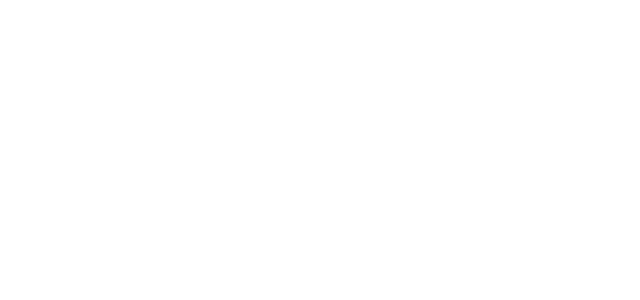
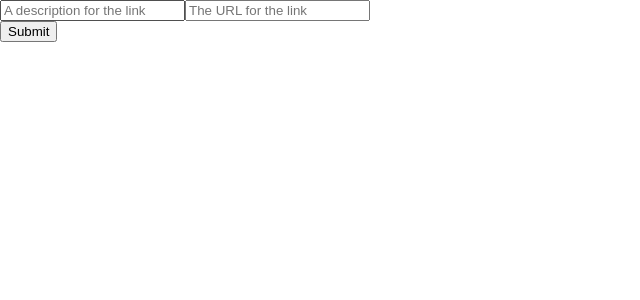
Before and after one commit to Natalia504/hackernews-apollo-graphql, a React (Create React App) app: page / in a window 1280 px wide. Shown: the top 300 px of the page, without its empty margins (0-640 px from the left). Built offline with nearby package versions, Linux system fonts and the light colour scheme; the HTML template or start-up script is replaced by a standard one.

Commit message:
Mutation: Creating Links

```diff
--- a/src/components/App.js
+++ b/src/components/App.js
@@ -1,8 +1,14 @@
 import "../styles/App.css";
+import CreateLink from "./CreateLink";
 import LinkList from "./LinkList";
 
 function App() {
-  return <LinkList />;
+  return (
+    <>
+      <CreateLink />
+      <LinkList />
+    </>
+  );
 }
 
 export default App;
--- /dev/null
+++ b/src/components/CreateLink.js
@@ -0,0 +1,68 @@
+import React, { useState } from "react";
+import { useMutation, gql } from "@apollo/client";
+
+const CREATE_LINK_MUTATION = gql`
+  mutation PostMutation($description: String!, $url: String!) {
+    post(description: $description, url: $url) {
+      id
+      createdAt
+      url
+      description
+    }
+  }
+`;
+
+const CreateLink = () => {
+  const [formState, setFormState] = useState({
+    description: "",
+    url: "",
+  });
+
+  const [createLink] = useMutation(CREATE_LINK_MUTATION, {
+    variables: {
+      description: formState.description,
+      url: formState.url,
+    },
+  });
+
+  return (
+    <div>
+      <form
+        onSubmit={(e) => {
+          e.preventDefault();
+          createLink();
+        }}
+      >
+        <div className="flex flex-column mt3">
+          <input
+            className="mb2"
+            value={formState.description}
+            onChange={(e) =>
+              setFormState({
+                ...formState,
+                description: e.target.value,
+              })
+            }
+            type="text"
+            placeholder="A description for the link"
+          />
+          <input
+            className="mb2"
+            value={formState.url}
+            onChange={(e) =>
+              setFormState({
+                ...formState,
+                url: e.target.value,
+              })
+            }
+            type="text"
+            placeholder="The URL for the link"
+          />
+        </div>
+        <button type="submit">Submit</button>
+      </form>
+    </div>
+  );
+};
+
+export default CreateLink;
```
Also changed, not shown: 1 other file (tests, documents, lock files or other folders).
